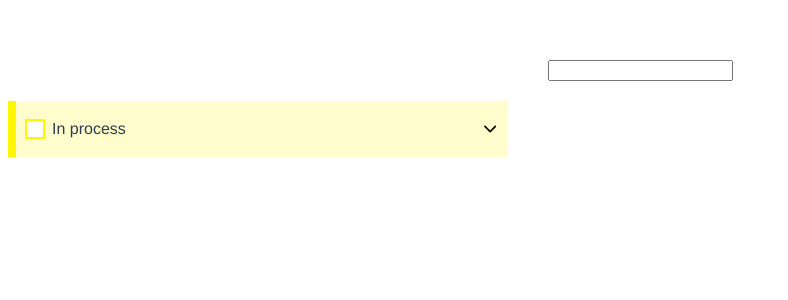
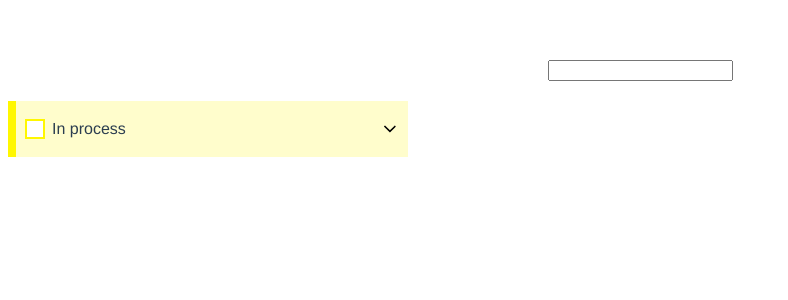
Before and after one commit to Oleksandr-Stepanyshyn/vue-tasks, a Vue app: page / in a window 1280 px wide. Shown: the top 300 px of the page, without its empty margins (0-788 px from the left). Built offline with nearby package versions, Linux system fonts and the light colour scheme.

Commit message:
fix visible checkbox

```diff
--- a/src/components/ProcessSelection.vue
+++ b/src/components/ProcessSelection.vue
@@ -2,7 +2,8 @@
   <form class="select">
     <div class="select__title" tabindex="0" :style="{ backgroundColor: value.color, borderColor: value.color }"
       @click="openOptions" @keydown.enter="openOptions" data-action="open">
-      <input id="checkbox" class="custom-checkbox" name="checkbox" type="checkbox" @change="changeCheckbox" />
+      <input id="checkbox" class="custom-checkbox" name="checkbox" type="checkbox" v-if="showCheckbox"
+        @change="changeCheckbox" />
       <label class="checkbox__label" v-if="showCheckbox" for="checkbox">
         <span class="checkbox__icon" :style="{ borderColor: value.color }">
           <svg width="14" height="14">
@@ -200,7 +201,7 @@ img {
 
 .select {
   min-width: 160px;
-  width: 100%;
+  max-width: 400px;
   position: relative;
 }
 
```
Also changed, not shown: 1 other file (tests, documents, lock files or other folders).
